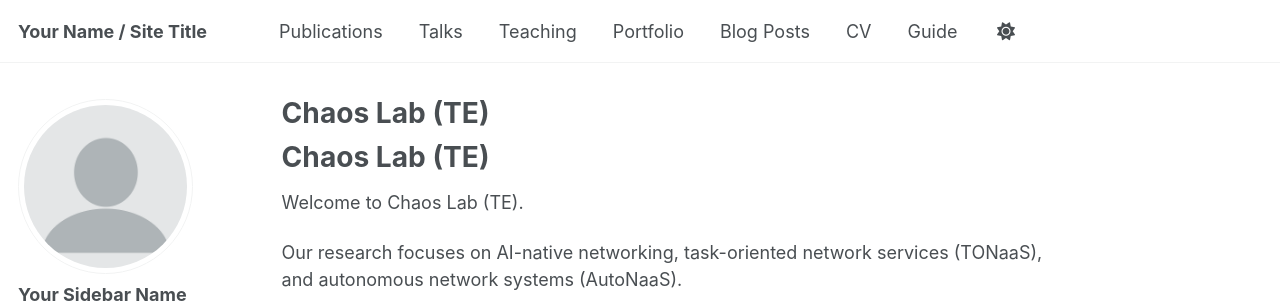
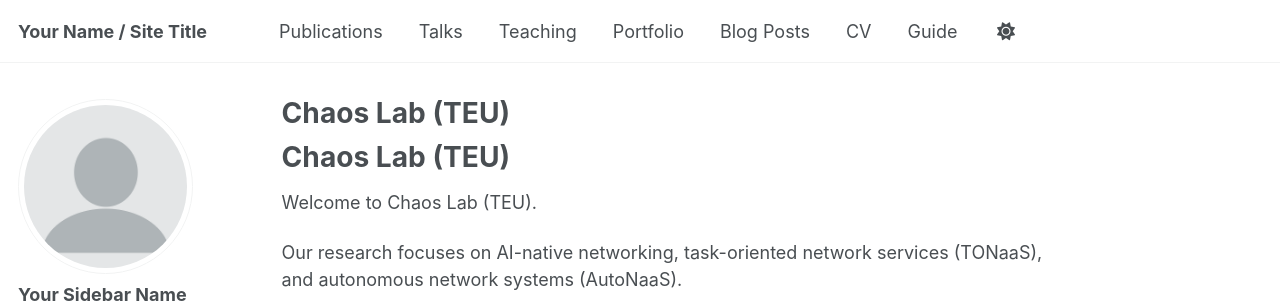
Before and after one commit to arthas946/arthas946.github.io, a Jekyll site: the page built from _pages/about.md, in a window 1280 px wide and 959 px high. Shown: the top 303 px of the window. Built offline with Jekyll 4.4.1, drawn with Linux system fonts in a browser that asks for light colours; some web fonts are replaced; our own code applies the rules of GitHub Pages for plain Markdown files; a script bundle is joined from its source files by our own code; library files that are not in the unit come from our copies.

Commit message:
Update about.md

```diff
--- a/_pages/about.md
+++ b/_pages/about.md
@@ -1,6 +1,6 @@
-# Chaos Lab (TE)
+# Chaos Lab (TEU)
 
-Welcome to Chaos Lab (TE).
+Welcome to Chaos Lab (TEU).
 
 Our research focuses on AI-native networking, task-oriented network services (TONaaS), and autonomous network systems (AutoNaaS).
 
```
